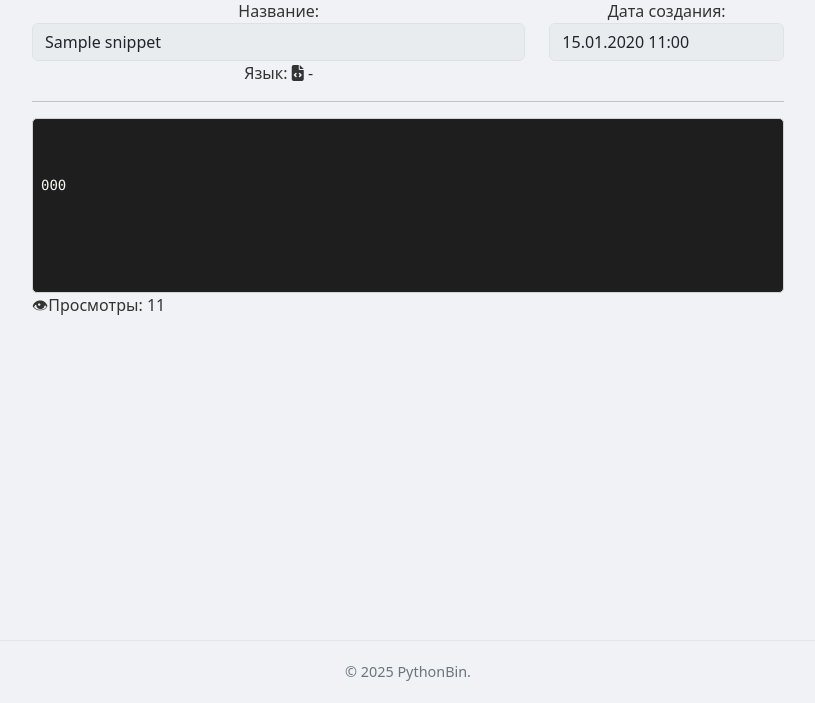
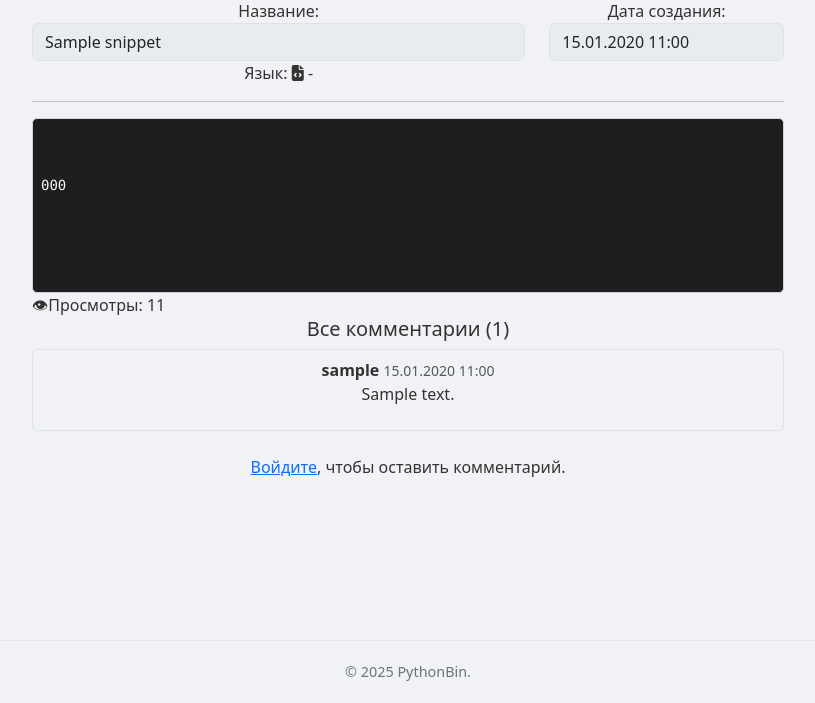
Before and after one commit to p95max/Snippets, a Django app: page /snippet/1 in a window 1280 px wide. Shown: the part 97-800 px from the top of the page, without its empty margins (232-1047 px from the left). Run offline with Django 5.2, Linux system fonts and the light colour scheme; tables that the repository leaves empty hold one stand-in row (values such as "Sample post").

Commit message:
comments for snippets added

```diff
--- a/mainapp/forms.py
+++ b/mainapp/forms.py
@@ -1,7 +1,7 @@
 from django import forms
 from django.contrib.auth.forms import UserCreationForm
 from django.contrib.auth.models import User
-from mainapp.models import Snippet, LANG_CHOICES
+from mainapp.models import Snippet, LANG_CHOICES, Comment
 
 
 class SnippetForm(forms.ModelForm):
@@ -56,3 +56,18 @@ class UserRegistrationForm(UserCreationForm):
         if not pass1 or not pass2 or pass1 != pass2:
             raise forms.ValidationError('Пароли не совпадают либо пустые')
         return pass2
+
+class CommentForm(forms.ModelForm):
+    class Meta:
+        model = Comment
+        fields = ['text']
+        widgets = {
+            'text': forms.Textarea(attrs={
+                'placeholder': 'Ваш комментарий',
+                'class': 'form-control',
+                'rows': 3,
+            }),
+        }
+        labels = {
+            'text': '',
+        }
--- a/mainapp/models.py
+++ b/mainapp/models.py
@@ -8,7 +8,6 @@ LANG_CHOICES = [
     ('java', 'Java'),
     ('js', 'JavaScript'),
 ]
-
 LANG_ICONS = {
     'python': 'fa-python',
     'cpp': 'fa-c++',
@@ -30,3 +29,13 @@ class Snippet(models.Model):
 
     def __str__(self):
         return self.name
+
+class Comment(models.Model):
+    text = models.TextField()
+    creation_date = models.DateTimeField(auto_now_add=True)
+    updated_date = models.DateTimeField(auto_now=True)
+    author = models.ForeignKey(to=User, on_delete=models.CASCADE)
+    snippet = models.ForeignKey(to=Snippet, on_delete=models.CASCADE)
+
+    def __str__(self):
+        return f"{self.text} - {self.author.username}"
--- a/mainapp/templates/snippet_detail.html
+++ b/mainapp/templates/snippet_detail.html
@@ -12,9 +12,8 @@
                         <input type="text" value="{{ snippet.name }}" class="form-control">
 
                         Язык:
-                    <i class="{% lang_icon_class snippet.lang %}"></i>
-                    <span>{{ snippet.lang }}</span>
-
+                        <i class="{% lang_icon_class snippet.lang %}"></i>
+                        <span>{{ snippet.lang }}</span>
                     </div>
                     <div class="col col-4">
                         Дата создания: <input type="text" value="{{ snippet.creation_date|date:"d.m.Y H:i" }}" class="form-control">
@@ -32,5 +31,44 @@
             </fieldset>
         </div>
     </div>
+
+    <!-- Комментарии -->
+    <div class="row mt-4">
+        <div class="col">
+            <h5>Все комментарии ({{ snippet.comment_set.count }})</h5>
+
+            {% for comment in snippet.comment_set.all %}
+                <div class="border rounded p-2 mb-2">
+                    <strong>{{ comment.author.username }}</strong> <small class="text-muted">{{ comment.creation_date|date:"d.m.Y H:i" }}</small>
+                    <p>{{ comment.text|linebreaksbr }}</p>
+                </div>
+            {% empty %}
+                <p>Комментариев пока нет.</p>
+            {% endfor %}
+        </div>
+    </div>
+
+    <!-- Форма добавления комментария -->
+   {% if user.is_authenticated %}
+<div class="row mt-3">
+    <div class="col">
+        <h5>Добавить новый комментарий</h5>
+<form action="{% url 'mainapp:comment_add' %}" method="POST">
+    {% csrf_token %}
+    {{ comment_form.text }}
+    <input type="hidden" name="snippet_id" value="{{ snippet.id }}">
+    <button type="submit" class="btn btn-primary mt-2">Добавить</button>
+</form>
+
+    </div>
+</div>
+{% else %}
+<div class="row mt-3">
+    <div class="col">
+        <p><a href="{% url 'mainapp:custom_login' %}">Войдите</a>, чтобы оставить комментарий.</p>
+    </div>
+</div>
+{% endif %}
+
 </div>
 {% endblock %}
--- a/mainapp/templates/user_snippets.html
+++ b/mainapp/templates/user_snippets.html
@@ -19,6 +19,7 @@
         <th>Создан</th>
         <th>Обновлён</th>
         <th>Публичный?</th>
+         <th>Комментарии</th>
         <th>👁 Просмотры</th>
         <th class="text-center">✏️</th>
         <th class="text-center">🗑️</th>
@@ -46,6 +47,7 @@
                 🔒
             {% endif %}
         </td>
+    <td>{{ snippet.num_comments|default:"-" }}</td>
         <td>{{ snippet.views_count }}</td>
         <td class="text-center">
             <a href="{% url 'mainapp:snippet-edit' snippet.pk %}" class="btn btn-sm btn-outline-secondary">✎</a>
--- a/mainapp/templates/view_snippets.html
+++ b/mainapp/templates/view_snippets.html
@@ -21,6 +21,7 @@
                     <th>Обновлён</th>
                      <th>Публичный?</th>
                     <th>Автор</th>
+                    <th>Комментарии</th>
                     <th>👁 Просмотры</th>
                 </tr>
             </thead>
@@ -47,6 +48,7 @@
             {% endif %}
         </td>
                     <td>{{ snippet.user|default:"Нет автора" }}</td>
+                <td>{{ snippet.num_comments|default:"-" }}</td>
                     <td>{{ snippet.views_count }}</td>
                 </tr>
                 {% empty %}
--- a/mainapp/urls.py
+++ b/mainapp/urls.py
@@ -1,7 +1,7 @@
 from django.urls import path
 from mainapp.views import (index_page, add_snippet_page, snippets_page, snippet_detail,
                            edit_snippet_page, delete_snippet_page, custom_login, custom_logout, user_snippet_list,
-                           custom_registration)
+                           custom_registration, comment_add)
 
 app_name = 'mainapp'
 
@@ -20,4 +20,7 @@ urlpatterns = [
     path('snippets/add', add_snippet_page, name="snippet-add"),
     path('snippet/<int:pk>/edit', edit_snippet_page, name="snippet-edit"),
     path('snippet/<int:pk>/delete', delete_snippet_page, name="snippet-delete"),
+
+    # Comments
+    path('comment/add', comment_add, name='comment_add'),
 ]
--- a/mainapp/views.py
+++ b/mainapp/views.py
@@ -1,23 +1,25 @@
 from django.contrib.auth.decorators import login_required
 from django.db import models
-from django.http import HttpResponseForbidden
+from django.db.models import Count, Q
+from django.http import HttpResponseForbidden, HttpResponseNotAllowed
 from django.shortcuts import render, redirect, get_object_or_404
 from mainapp.models import Snippet, LANG_ICONS
-from mainapp.forms import SnippetForm, UserRegistrationForm
+from mainapp.forms import SnippetForm, UserRegistrationForm, CommentForm
 from django.contrib import auth
-from django.contrib.auth.forms import UserCreationForm
-
 
 def index_page(request):
     context = {'pagename': 'PythonBin'}
     return render(request, 'index.html', context)
+
 def snippets_page(request):
     if request.user.is_authenticated:
-        snippets = Snippet.objects.filter(
-            models.Q(is_public=True) | models.Q(user=request.user)
-        ).order_by('-creation_date')
+        snippets = Snippet.objects.filter(Q(is_public=True) | Q(user=request.user)
+        ).annotate(num_comments=Count('comment')) \
+         .order_by('-creation_date')
     else:
-        snippets = Snippet.objects.filter(is_public=True).order_by('-creation_date')
+        snippets = Snippet.objects.filter(is_public=True) \
+            .annotate(num_comments=Count('comment')) \
+            .order_by('-creation_date')
 
     for snippet in snippets:
         snippet.icon_class = get_icon_class(snippet.lang)
@@ -27,9 +29,12 @@ def snippets_page(request):
         'snippets': snippets,
         'count_snippets': snippets.count(),
     })
+
 def snippet_detail(request, id):
-    snippet = get_object_or_404(Snippet, id=id)
+    snippet = Snippet.objects.annotate(num_comments=Count('comment')).get(id=id)
     viewed_key = f'snippet_{id}'
+    comment_form = CommentForm()
+
 
     if not request.session.get(viewed_key, False):
         snippet.views_count += 1
@@ -38,12 +43,16 @@ def snippet_detail(request, id):
 
     context = {
         'pagename': f'Сниппет: {snippet.name}',
-        'snippet': snippet
+        'snippet': snippet,
+        'comment_form': comment_form,
     }
     return render(request, 'snippet_detail.html', context)
+
 @login_required
 def user_snippet_list(request):
-    snippets = Snippet.objects.filter(user=request.user).order_by('-creation_date')
+    snippets = Snippet.objects.filter(user=request.user) \
+        .annotate(num_comments=Count('comment')) \
+        .order_by('-creation_date')
     return render(request, 'user_snippets.html', {'snippets': snippets})
 
 # Custom auth
@@ -78,7 +87,6 @@ def custom_registration(request):
         form = UserRegistrationForm()
 
     return render(request, 'custom_auth/register.html', {'form': form})
-
 
 #CRUD
 @login_required
@@ -129,6 +137,30 @@ def delete_snippet_page(request, pk):
 
     return redirect('mainapp:user_snippets')
 
+# Comments
+@login_required
+def comment_add(request):
+    if request.method == "POST":
+        if not request.user.is_authenticated:
+            return redirect('mainapp:custom_login')
+
+        comment_form = CommentForm(request.POST)
+        snippet_id = request.POST.get('snippet_id')
+        snippet = get_object_or_404(Snippet, id=snippet_id)
+
+        if comment_form.is_valid():
+            comment = comment_form.save(commit=False)
+            comment.author = request.user
+            comment.snippet = snippet
+            comment.save()
+            return redirect('mainapp:snippet-detail', id=snippet_id)
+
+        return redirect('mainapp:snippet-detail', id=snippet_id)
+
+    return HttpResponseNotAllowed(['POST'])
+
+
+
 # UI
 def get_icon_class(lang):
     return LANG_ICONS.get(lang)
```
